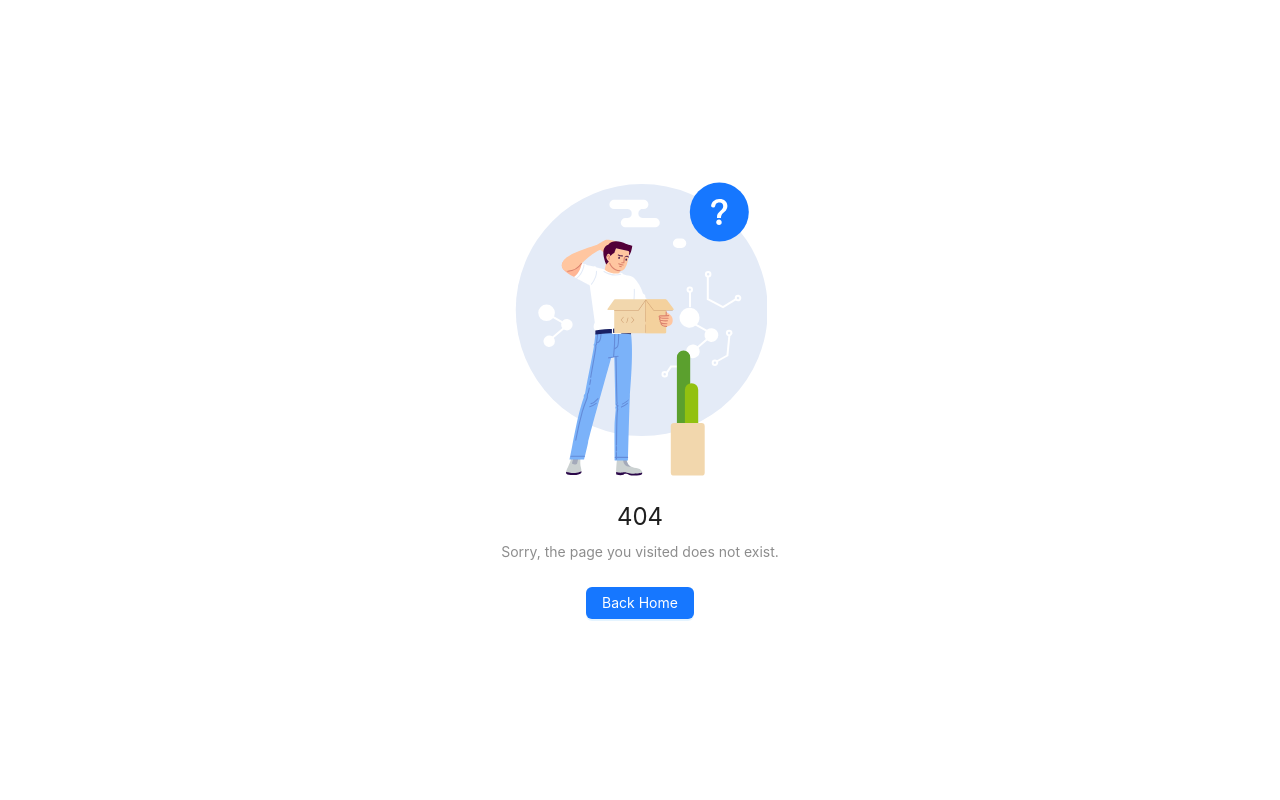
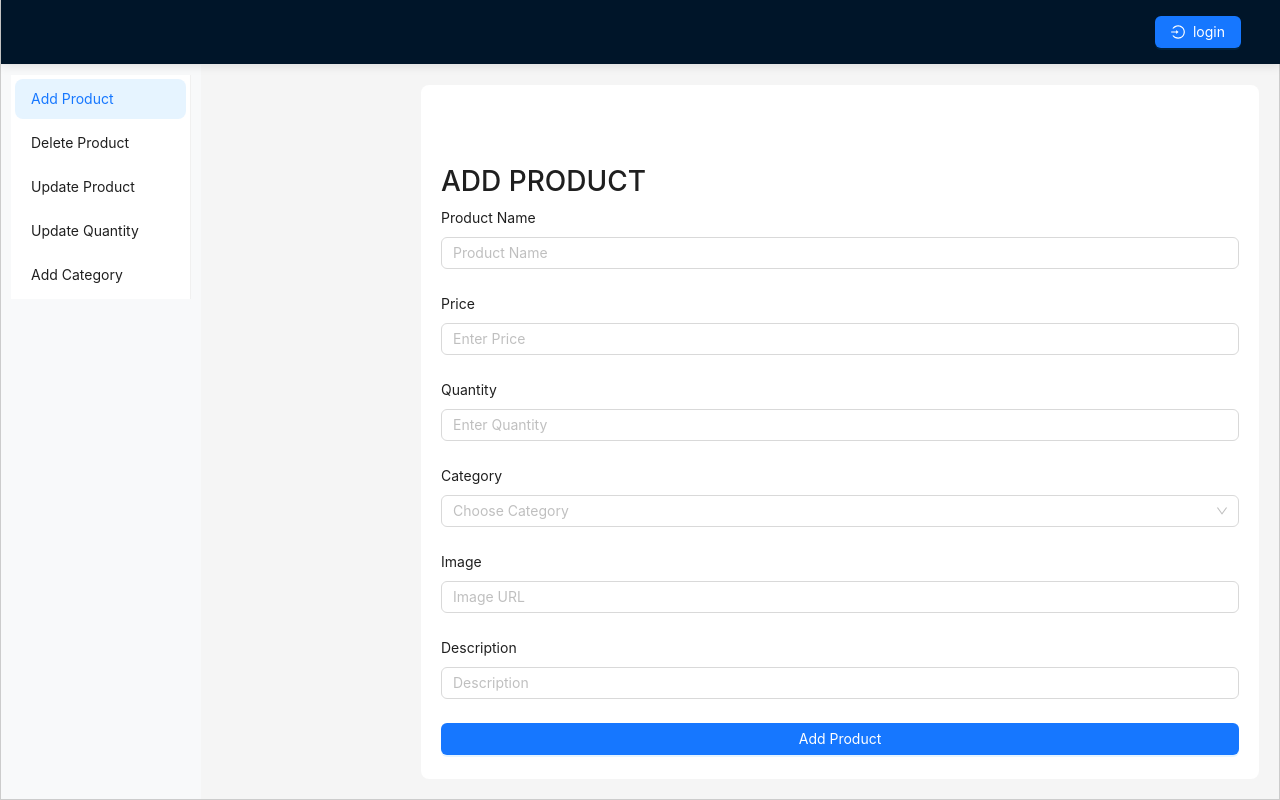
Before and after one commit to namnguyenhr2011/SWP391-G4-LShop, a React (Vite) app in the folder Client/: page /addProduct in a window 1280 px wide. Before the commit this address had no page. Built offline with nearby package versions, Linux system fonts and the light colour scheme.

Commit message:
add category and add product

```diff
--- a/Client/src/App.jsx
+++ b/Client/src/App.jsx
@@ -19,6 +19,8 @@ import Cart from "./Screen/Client/cart/cart";
 
 
 import ProductManagerScreen from "./Screen/ProductManager/ProductManagerScreen";
+import AddProduct from "./Screen/ProductManager/AddProduct";
+import AddCategory from "./Screen/ProductManager/AddCategory";
 import SaleScreen from "./Screen/Sale/SaleScreen";
 import AdminScreen from "./Screen/Admin/AdminScreen";
 
@@ -45,6 +47,8 @@ const App = () => {
 
 
         <Route path="/productManager" element={<ProductManagerScreen />} />
+        <Route path="/addProduct" element={<AddProduct />} />
+        <Route path="/addCategory" element={<AddCategory />} />
         <Route path="/admin" element={<AdminScreen />} />
         <Route path="/sale" element={<SaleScreen />} />
 
--- /dev/null
+++ b/Client/src/Screen/ProductManager/AddCategory.jsx
@@ -0,0 +1,72 @@
+import React, { useState } from "react";
+import { Button, Form, Input, Upload, Layout, message } from "antd";
+import { UploadOutlined } from "@ant-design/icons";
+import "bootstrap/dist/css/bootstrap.min.css";
+import Sidebar from "./Sidebar";
+import Header from "../layout/ProductManageHeader";
+import { addCategory } from "../../Service/Client/ApiProduct";
+
+const { Content } = Layout;
+
+const AddCategory = () => {
+  const [category, setCategory] = useState({
+    name: "",
+    description: "",
+    image: "",
+  });
+
+  const handleChange = (e) => {
+    setCategory({ ...category, [e.target.name]: e.target.value });
+  };
+
+  const handleUpload = (info) => {
+    if (info.file.status === "done" && info.file.response) {
+      setCategory({ ...category, image: info.file.response.url });
+      message.success(`${info.file.name} uploaded successfully`);
+    } else if (info.file.status === "error") {
+      message.error(`${info.file.name} upload failed.`);
+    }
+  };
+
+  const handleSubmit = async () => {
+    const { name, description, image } = category;
+    try {
+      await addCategory(name, description, image);
+      message.success("Category added successfully");
+    } catch (error) {
+      message.error("Failed to add category");
+    }
+  };
+
+  return (
+    <Layout style={{ minHeight: "100vh" }}>
+      <Header />
+      <Layout style={{ marginTop: 64 }}>
+        <Sidebar />
+        <Layout style={{ padding: "20px", marginLeft: 200 }}>
+          <Content style={{ background: "#fff", padding: "20px", borderRadius: "8px", paddingTop: 80 }}>
+            <h3>ADD CATEGORY</h3>
+            <Form layout="vertical" onFinish={handleSubmit}>
+              <Form.Item label="Category Name">
+                <Input name="name" placeholder="Category Name" onChange={handleChange} />
+              </Form.Item>
+              <Form.Item label="Description">
+                <Input name="description" placeholder="Description" onChange={handleChange} />
+              </Form.Item>
+              <Form.Item label="Image">
+                <Upload name="image" listType="picture" action="/upload" onChange={handleUpload}>
+                  <Button icon={<UploadOutlined />}>Click to Upload</Button>
+                </Upload>
+              </Form.Item>
+              <Button type="primary" block htmlType="submit">
+                Add Category
+              </Button>
+            </Form>
+          </Content>
+        </Layout>
+      </Layout>
+    </Layout>
+  );
+};
+
+export default AddCategory;
--- /dev/null
+++ b/Client/src/Screen/ProductManager/AddProduct.jsx
@@ -0,0 +1,79 @@
+import React, { useState } from "react";
+import { Button, Form, Input, Select, Upload, Layout, message } from "antd";
+import { UploadOutlined } from "@ant-design/icons";
+import "bootstrap/dist/css/bootstrap.min.css";
+import Sidebar from "./Sidebar";
+import { addProduct } from "../../Service/Client/ApiProduct";
+import Header from "../layout/ProductManageHeader";
+
+const { Content } = Layout;
+const { Option } = Select;
+
+const AddProduct = () => {
+    const subCategory = "67b8261f68f190b3ee102ef9"
+    const [product, setProduct] = useState({
+        name: "",
+        price: "",
+        image: "",
+        description: "",
+        quantity: "",
+        sold: 0,
+        saleOf: false,
+        salePrice: "",
+    });
+
+    const handleChange = (e) => {
+        setProduct({ ...product, [e.target.name]: e.target.value });
+    };
+
+    const handleSubmit = async () => {
+        try {
+            await addProduct(subCategory, product);
+            message.success("Product added successfully");
+        } catch (error) {
+            message.error("Failed to add product");
+        }
+    };
+
+    return (
+        <Layout style={{ minHeight: "100vh", border: "1px solid #ccc" }}>
+            <Header />
+            <Layout style={{ marginTop: 64 }}>
+                <Sidebar />
+                <Layout style={{ padding: "20px", marginLeft: 200 }}>
+                    <Content style={{ background: "#fff", padding: "20px", borderRadius: "8px", paddingTop: 80 }}>
+                        <h3>ADD PRODUCT</h3>
+                        <Form layout="vertical" onFinish={handleSubmit}>
+                            <Form.Item label="Product Name">
+                                <Input name="name" placeholder="Product Name" onChange={handleChange} />
+                            </Form.Item>
+                            <Form.Item label="Price">
+                                <Input name="price" placeholder="Enter Price" onChange={handleChange} />
+                            </Form.Item>
+                            <Form.Item label="Quantity">
+                                <Input name="quantity" placeholder="Enter Quantity" onChange={handleChange} />
+                            </Form.Item>
+                            <Form.Item label="Category">
+                                <Select placeholder="Choose Category" onChange={(value) => setProduct({ ...product, category: value })}>
+                                    <Option value="laptop">Laptop</Option>
+                                    <Option value="accessory">Accessory</Option>
+                                </Select>
+                            </Form.Item>
+                            <Form.Item label="Image">
+                                <Input name="image" placeholder="Image URL" onChange={handleChange} />
+                            </Form.Item>
+                            <Form.Item label="Description">
+                                <Input name="description" placeholder="Description" onChange={handleChange} />
+                            </Form.Item>
+                            <Button type="primary" block htmlType="submit">
+                                Add Product
+                            </Button>
+                        </Form>
+                    </Content>
+                </Layout>
+            </Layout>
+        </Layout>
+    );
+};
+
+export default AddProduct;
--- a/Client/src/Screen/ProductManager/ProductManagerScreen.jsx
+++ b/Client/src/Screen/ProductManager/ProductManagerScreen.jsx
@@ -1,6 +1,7 @@
 import { getAllCategory } from "../../Service/Client/ApiProduct";
 import { useState, useEffect } from "react";
 import Header from "../../Screen/layout/ProductManageHeader";
+import Sidebar from "./Sidebar";
 
 const ProductManagerScreen = () => {
     const [category, setCategory] = useState([]);
@@ -27,7 +28,7 @@ const ProductManagerScreen = () => {
 
     return (
         <>
-            <Header />
+            <Sidebar />
             <div>
                 {category.length > 0 ? (
                     <ul>
@@ -58,6 +59,7 @@ const ProductManagerScreen = () => {
                 )}
             </div>
         </>
+
     );
 };
 
--- /dev/null
+++ b/Client/src/Screen/ProductManager/Sidebar.jsx
@@ -0,0 +1,37 @@
+import React from "react";
+import { Layout, Menu } from "antd";
+import { useNavigate } from "react-router-dom";
+
+const { Sider } = Layout;
+
+const Sidebar = () => {
+  const navigate = useNavigate();
+
+  const handleMenuClick = (e) => {
+    if (e.key === "addProduct") {
+      navigate("/addProduct");
+    } else if (e.key === "deleteProduct") {
+      navigate("/delete-product");
+    } else if (e.key === "updateProduct") {
+      navigate("/update-product");
+    } else if (e.key === "updateQuantity") {
+      navigate("/update-quantity");
+    } else if("/addCategory") {
+      navigate("/addCategory");
+    }
+  };
+
+  return (
+    <Sider width={200} style={{ background: "#f8f9fa", padding: "10px" }}>
+      <Menu mode="vertical" defaultSelectedKeys={["addProduct"]} onClick={handleMenuClick}>
+        <Menu.Item key="addProduct">Add Product</Menu.Item>
+        <Menu.Item key="deleteProduct">Delete Product</Menu.Item>
+        <Menu.Item key="updateProduct">Update Product</Menu.Item>
+        <Menu.Item key="updateQuantity">Update Quantity</Menu.Item>
+        <Menu.Item key="addCategory">Add Category</Menu.Item>
+      </Menu>
+    </Sider>
+  );
+};
+
+export default Sidebar;
```
Also changed, not shown: Client/src/Screen/ProductManager/UpadateProduct.jsx (added), 2 other files (tests, documents, lock files or other folders).
